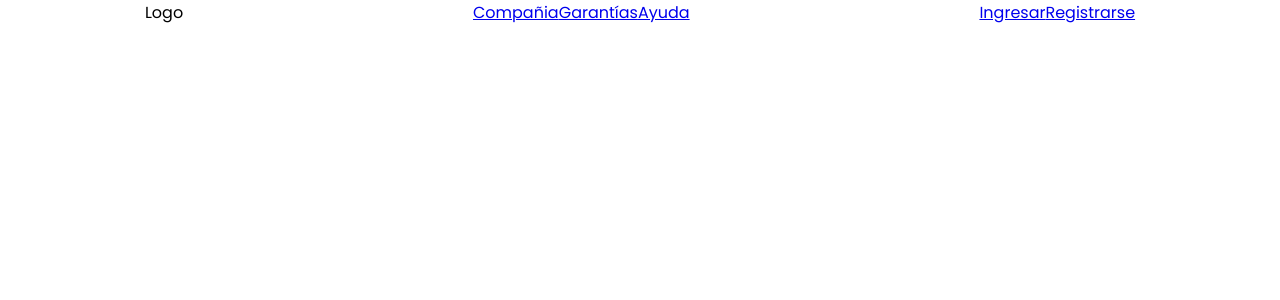
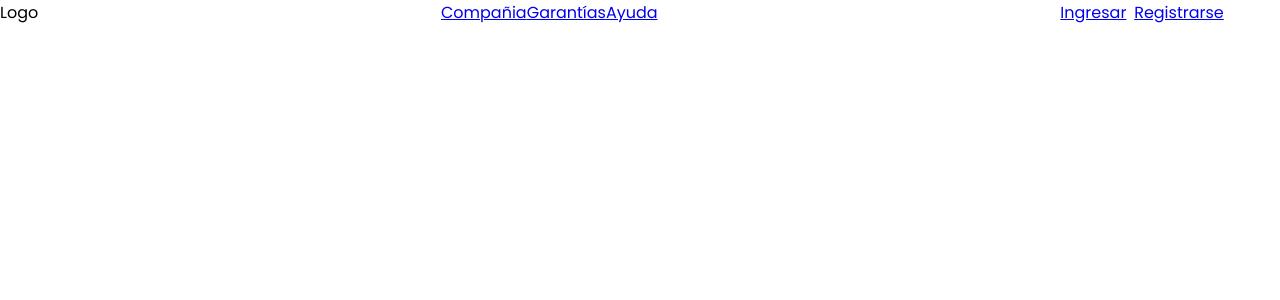
Before and after one commit to DiazAdriel0/AUXIE-App, a React (Vite) app in the folder Client/: page / in a window 1280 px wide. Shown: the top 300 px of the page. Built offline with nearby package versions, Linux system fonts and the light colour scheme.

Commit message:
adri se la come

```diff
--- a/Client/src/components/nav-landing/navLanding.module.scss
+++ b/Client/src/components/nav-landing/navLanding.module.scss
@@ -1,15 +1,25 @@
 .navLanding {
     width: 100vw;
     display: flex;
-    justify-content: space-around;
+    justify-content: space-between;
     align-items: center;
-    .logoDiv {
+
+    .containerLeft {
         display: flex;
+        gap: 15%;
+        align-items: center;
+        padding-left: 5%;
     }
     .viewsLanding {
         display: flex;
     }
     .logInOrRegister {
         display: flex;
+        gap: 5%;
+        padding-right: 5%;
     }
 }
+
+.default {
+    display: none;
+}
```
